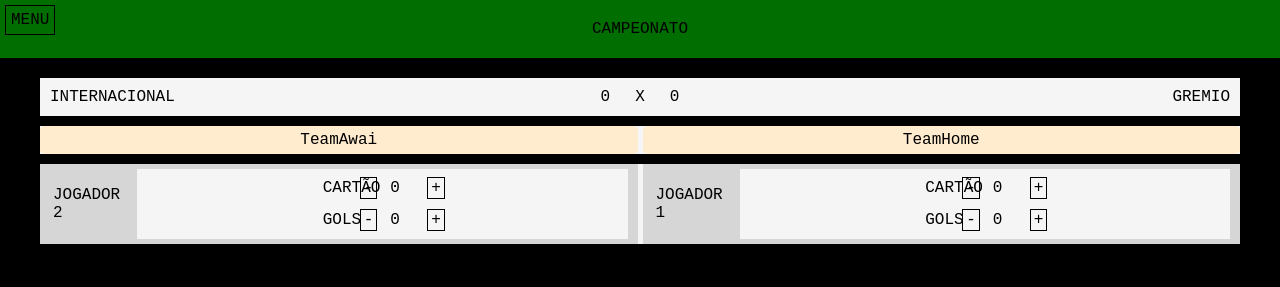
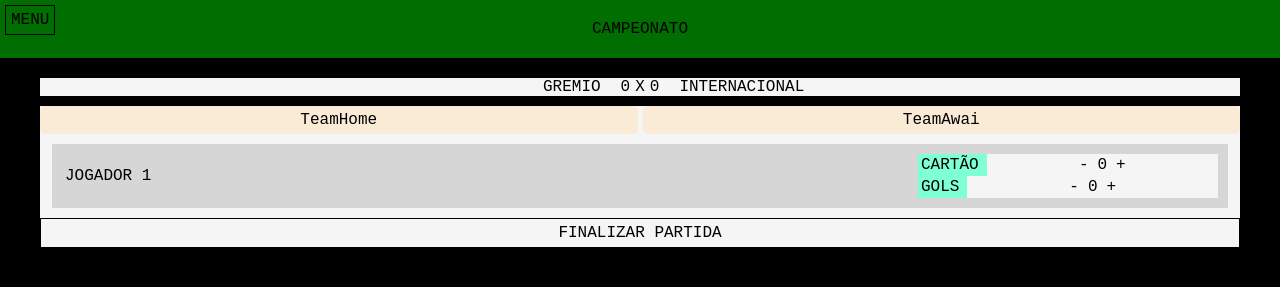
Before and after one commit to IagoKcruz/vcli_championship_front, a plain HTML site: page pageGame/index.html in a window 1280 px wide. Drawn offline with Linux system fonts and the light colour scheme.

Commit message:
EstruturaJogo/1-IK

```diff
--- a/global/style.css
+++ b/global/style.css
@@ -105,8 +105,7 @@ section {
     background-color: whitesmoke;
     width: 100%;
     display: flex;
-    flex-direction: row-reverse;
-    justify-content: center;
+    flex-direction: row;
     gap: 5px;
 }
 
@@ -143,6 +142,7 @@ button {
     width: 100%;
     background-color: whitesmoke;
 }
+
 .toastify {
     z-index: 1;
     width: 100px;
@@ -159,13 +159,15 @@ button {
 }
 
 @keyframes toastifyAnimation {
-    0%{
+    0% {
         top: -50px;
     }
-    30%{
+
+    30% {
         top: 0;
     }
-    100%{
+
+    100% {
         top: -50px;
     }
 }
--- a/pageGame/index.html
+++ b/pageGame/index.html
@@ -12,53 +12,45 @@
 <body>
     <main>
         <section id="teams">
-            <div class="team" id="teamHome">
+            <section id="teamHome">
+                <p>GREMIO</p>
                 <p>0</p>
-                <p>GREMIO</p>
-            </div>
+            </section>
             <span>X</span>
-            <div class="team" id="teamAwai">
+            <section id="teamAwai">
+                <p>0</p>
                 <p>INTERNACIONAL</p>
-                <p>0</p>
-            </div>
             </section>
+        </section>
+        <div id="sectionPlayer">
             <section>
                 <button class="butTeam" id="butTeamHome">TeamHome</button>
                 <button class="butTeam" id="butTeamAwai">TeamAwai</button>
             </section>
-        <section>
             <ul class="playersUl" id="playersHome">
                 <li>
                     <p>JOGADOR 1</p>
                     <div>
+                        <section class="showInfos">
+                            <p>CARTÃO</p>
                             <div class="actions">
-                            <p>CARTÃO</p><button class="butActions">-</button>
+                            <button class="butActions">-</button>
                             <p>0</p><button class="butActions">+</button>
                             </div>
+                        </section>
+                        <section class="showInfos">
+                            <p>GOLS</p>
                             <div class="actions">
-                            <p>GOLS</p><button class="butActions">-</button>
+                                <button class="butActions">-</button>
                                 <p>0</p><button class="butActions">+</button>
                             </div>
+                        </section>
                     </div>
                 </li>
             </ul>
-            <ul class="playersUl" id="playersAwai">
-                <li>
-                    <p>JOGADOR 2</p>
-                    <div>
-                        <div class="actions">
-                            <p>CARTÃO</p><button class="butActions">-</button>
-                            <p>0</p><button class="butActions">+</button>
+            <button id="finishGame">FINALIZAR PARTIDA</button>
         </div>
-                        <div class="actions">
-                            <p>GOLS</p><button class="butActions">-</button>
-                            <p>0</p><button class="butActions">+</button>
-                        </div>
-                    </div>
-                </li>
-            </ul>
-        </section>
-        <button id="finishGame">FINALIZAR PARTIDA</button>
+
     </main>
     <script type="module" src="../global/header.js"></script>
 </body>
--- a/pageGame/style.css
+++ b/pageGame/style.css
@@ -1,46 +1,46 @@
-.team, span{
+li{
+    justify-content: space-between;
+    align-items: center;
     display: flex;
     flex-direction: row;
-    justify-content: space-between;
-    align-items: center;
-    padding: 10px;
-
+    gap: 10px;
+    & p{
+        padding: 2px 3px;
+    }
+    & div{
+        padding: 0px;
+        gap: 0px;
+        width: 300px;
+    }
+}
+div{
+    gap: 10px;
 }
 .butTeam{
     width: 100%;
-    background-color: blanchedalmond;
+    background-color: antiquewhite;
     border: none;
     border-radius: 5px;
-    cursor: pointer;
 }
-li{
-    width: 100%;
-    height: 80px;
-    display: flex;
-    flex-direction: row;
-    gap: 10px;
-    align-items: center;
+#teamHome{
+    justify-content: flex-end;
+    gap: 20px;
+}
+#teamAwai{
+    justify-content: flex-start;
+    gap: 20px;
+}
+.showInfos{
+    background-color: aquamarine;
     justify-content: space-between;
-    & div{
-        padding: 3px;
+    & .actions{
+        padding: 0px 5px;
+        flex-direction: row;
+        justify-content: center;
+        gap: 5px;
     }
-    & p{
-        width: 90px;
-        padding: 1px 3px;
+    & button{
+        padding: 0.5px 1px;
+        border: none;
     }
 }
-.actions{
-    padding: 5px;
-    display: flex;
-    flex-direction: row;
-    align-items: center;
-    justify-content: center;
-    gap: 10px;
-    & p{
-        width: 30px;
-        padding: 1px 3px;
-    }
-}
-.butActions{
-    padding: 1px 3px;
-}
```
Lines whose indentation alone changed are shown as unchanged.
